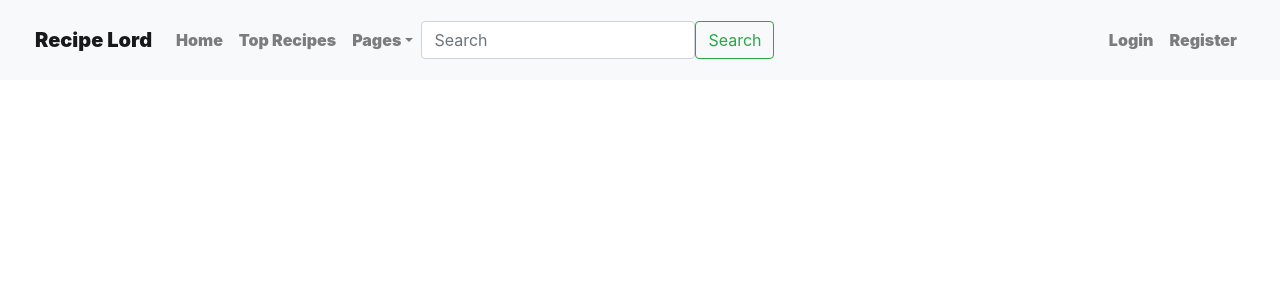
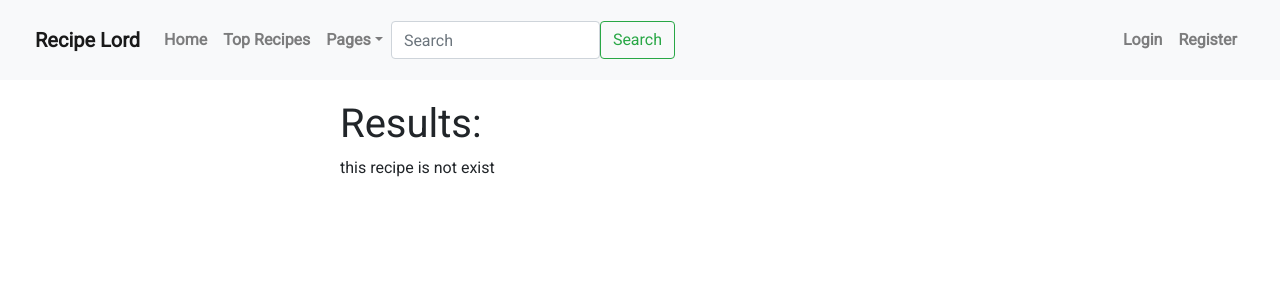
Before and after one commit to hmtcelik/RecipeLord, a React (Create React App) app in the folder frontend/: page /results/1 in a window 1280 px wide. Shown: the top 300 px of the page. Built offline with nearby package versions, Linux system fonts and the light colour scheme; no server answers.

Commit message:
search recipe with id on React

```diff
--- a/frontend/public/index.html
+++ b/frontend/public/index.html
@@ -3,6 +3,7 @@
   <head>
     <meta charset="utf-8" />
     <link rel="icon" href="%PUBLIC_URL%/favicon.ico" />
+    <link href="https://fonts.googleapis.com/css2?family=Roboto&display=swap" rel="stylesheet">
     <meta name="viewport" content="width=device-width, initial-scale=1" />
     <meta name="theme-color" content="#000000" />
     <meta
--- a/frontend/src/App.js
+++ b/frontend/src/App.js
@@ -7,6 +7,7 @@ import CreateRecipe from "./components/CreateRecipe.js";
 import UpdateRecipe from "./components/UpdateRecipe";
 import Register from "./components/authentication/Register.js";
 import Login from "./components/authentication/Login.js";
+import SearchResults from "./components/SearchResults.js";
 
 import './main.scss';
 
@@ -22,6 +23,7 @@ export const App = () => {
             <Route exact path='/login' element={<Login />} />
             <Route exact path='/create' element={<CreateRecipe />} />
             <Route exact path='/update/:id' element={<UpdateRecipe />} />
+            <Route exact path='/results/:id' element={<SearchResults />} />
           </Routes>
         </div>
       </BrowserRouter>
--- /dev/null
+++ b/frontend/src/components/SearchResults.js
@@ -0,0 +1,54 @@
+import { useEffect, useState } from "react";
+import { useParams } from "react-router-dom";
+
+import axios from "axios";
+
+//bootstrap
+import { Container, Row } from "reactstrap";
+
+const SearchResults = () => {
+  const id = useParams();
+
+  //states
+  const [recipe, setRecipe] = useState([]);
+  const [error, setError] = useState(true);
+
+  useEffect(() => { /* for first render */
+    axios
+    .get(`/api/recipes/${id.id}`)
+    .then(res=>{
+      setRecipe(res.data)
+      setError(false);
+    })
+    .catch(e=>{
+      console.log(e)
+      if(e){
+        setError(true);
+      }
+    });
+  },)
+
+  return (
+    <>
+    <Container>
+      <Row>
+        <h1>Results:</h1>
+      </Row>
+      <Row>
+        {error &&
+          <p>this recipe is not exist</p>
+        }
+        {!error &&
+          <div>
+            <h4>{recipe.title}</h4>
+            <p>{recipe.description}</p>
+          </div>
+        }
+      </Row>
+    </Container>
+
+    </>
+  );
+}
+
+export default SearchResults;
--- a/frontend/src/components/header/Search.js
+++ b/frontend/src/components/header/Search.js
@@ -4,21 +4,19 @@ import { Form, Button } from "react-bootstrap";
 import { Input } from "reactstrap";
 
 import axios from "axios";
+import { useNavigate } from 'react-router-dom';
 
 const Search = () => {
   const [item, setItem] = useState("");
 
   const [results, setResults] = useState(false);
 
+  const navigate = useNavigate();
+
 
   const handleSearch = (e) =>{
     e.preventDefault();
-    axios
-    .get(`/api/recipes/${item}`)
-    .then(res=>{
-      console.log(res.data)
-      setResults(true)
-    });
+    navigate(`/results/${item}`)
   }
 
   return (
@@ -37,7 +35,7 @@ const Search = () => {
             required
             onChange={(e) => setItem(e.target.value)}
           />
-          <Button type="submit" variant="outline-success" >Search</Button>
+          <Button type="submit" variant="outline-success">Search</Button>
         </Form>
       }
     </>
--- a/frontend/src/main.scss
+++ b/frontend/src/main.scss
@@ -1,31 +1,20 @@
-$info: #2780e3;
-
-
 // @import "~bootstrap/scss/functions";
 // @import "~bootstrap/scss/variables";
 @import "~bootstrap/scss/bootstrap";
 
-
-$web-font-path: "https://fonts.googleapis.com/css2?family=Roboto+Slab:wght@500&" !default;
-@if $web-font-path {
-  @import url($web-font-path);
-}
-
 //my variables
-$navbar-color: #2780e3;
+$navbar-color: #f8f9fa;
 
 body{
-    color: #212529;
+  color: #212529;
+  font-family: 'Roboto', sans-serif;
 }
-
 .content{
     margin-top: 20px;
 }
-
 .home{
     margin-bottom: 40px;
 }
-
 .container{
     display:'flex';
     justify-content:"left";
```
